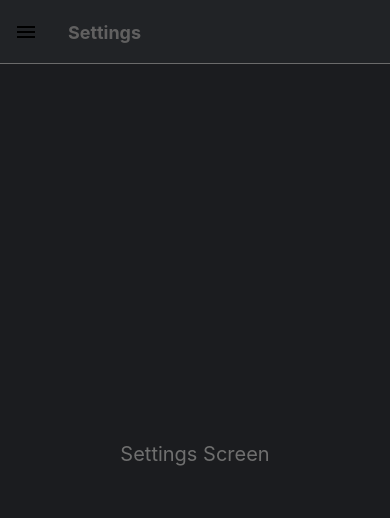
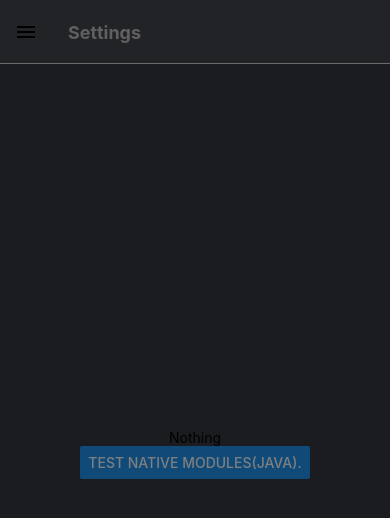
Before and after one commit to 2042Third/pdm-native, a React Native app: screen /Settings in a window 390 px wide. Shown: the top 518 px of the page. Built offline with nearby package versions, Linux system fonts and the light colour scheme.

Commit message:
Android support for native functions (Java)

```diff
--- a/components/views/SettingPage.tsx
+++ b/components/views/SettingPage.tsx
@@ -1,11 +1,28 @@
-import {Button, Text, View} from "react-native";
+import { Text, View} from "react-native";
 import {styles} from "../../assets/Style";
+import { NativeModules, Button } from 'react-native';
 import React from "react";
 
 export default function SettingsScreen({ navigation }) {
-    return (
-        <View style={styles.mview}>
-            <Text style={styles.somet}>Settings Screen</Text>
-        </View>
+  const [nativeReturn,onNativeReturn]=React.useState('Nothing');
+  const { PdmNativeCryptModule } = NativeModules;
+
+  const onPress = () => {
+    let nReturn;
+    PdmNativeCryptModule.echoer(
+      "This from react native!!!",
+      (back)=>{
+        onNativeReturn(back)
+      }
     );
+  };
+  return (
+      <View style={styles.mview}>
+          <Text >{nativeReturn}</Text>
+          <Button
+            title={"Test Native modules(Java)."}
+            onPress={onPress}
+          ></Button>
+      </View>
+  );
 }
```
Also changed, not shown: 4 other files (tests, documents, lock files or other folders).
